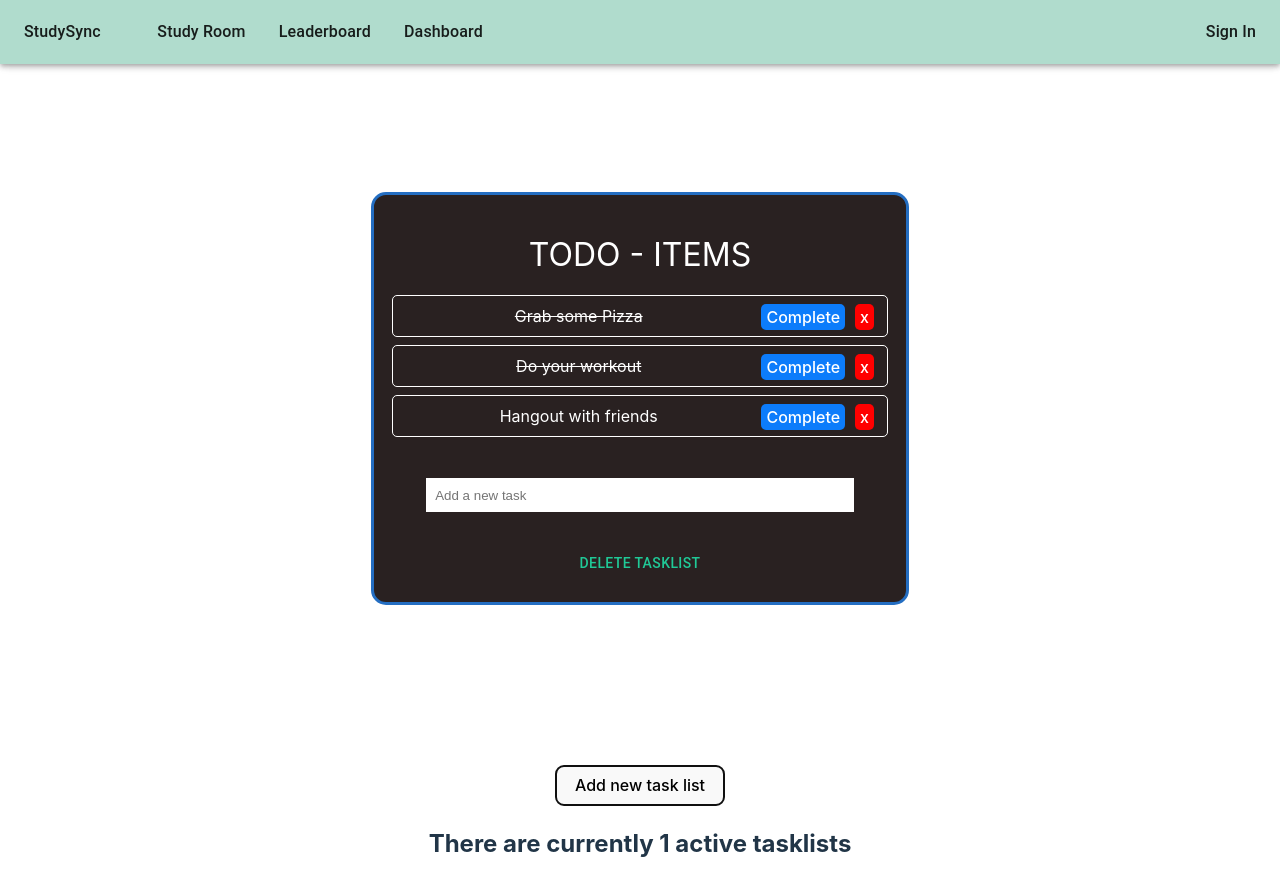
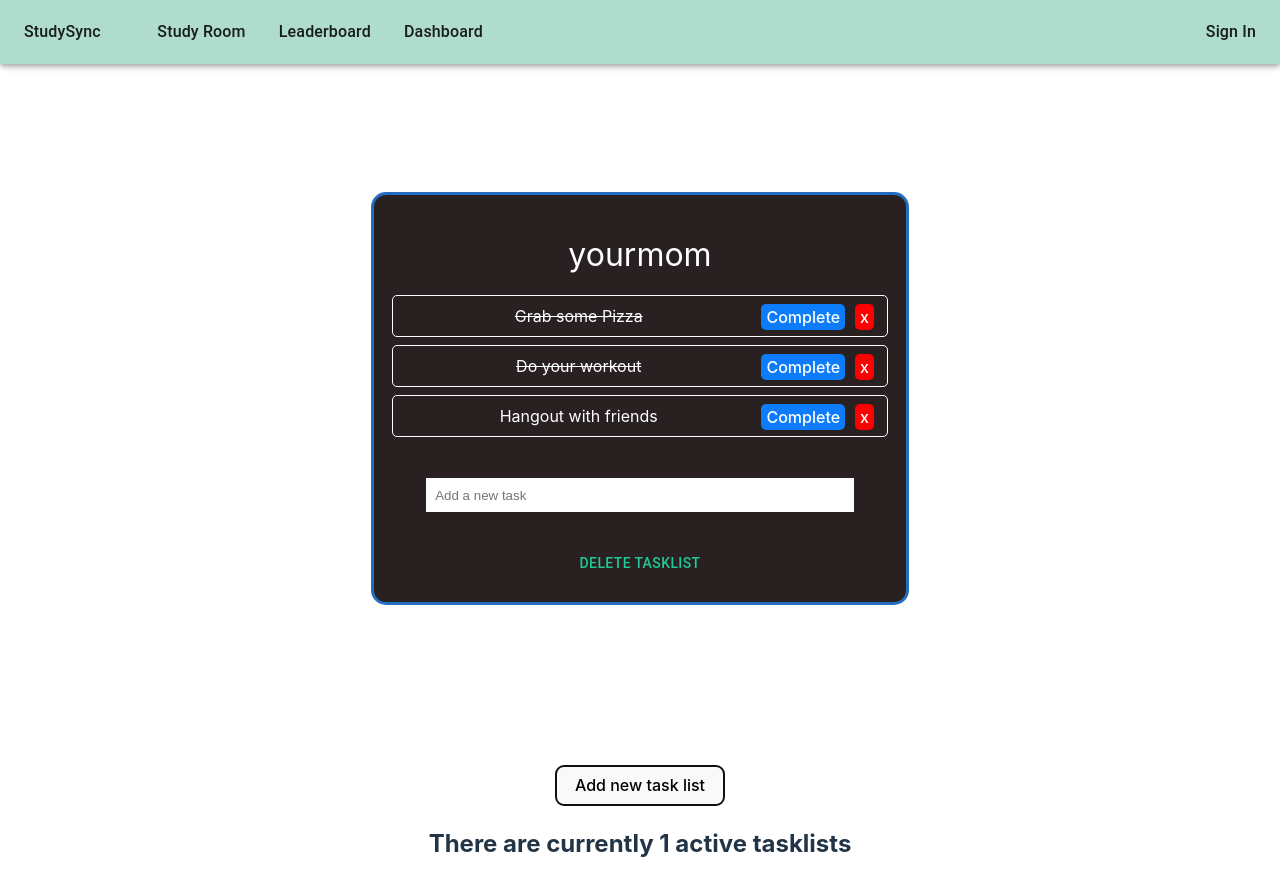
Before and after one commit to DevanQuinn/StudySync, a React (Vite) app: page /dashboard in a window 1280 px wide. Both pictures are taken after a click on the button "Add new task list". Shown: the top 896 px of the page. Built offline with nearby package versions, Linux system fonts and the light colour scheme.

Commit message:
I think I'm finally learning how to dynamically create components

```diff
--- a/src/components/Tasklist.jsx
+++ b/src/components/Tasklist.jsx
@@ -1,4 +1,4 @@
-import React, { useState } from 'react';
+import React, { useEffect, useState } from 'react';
 import './Tasklist.css';
 import Draggable from 'react-draggable';
 import { Button } from '@mui/material';
@@ -18,7 +18,7 @@ function Task({ task, index, completeTask, removeTask }) {
 
 
 
-function Tasklist({title, deleteFunc, id}) {
+function Tasklist({title, deletefunc, index, tasklistlength, id}) {
     const [tasks, setTasks] = useState([
         {
             title: "Grab some Pizza",
@@ -33,6 +33,10 @@ function Tasklist({title, deleteFunc, id}) {
             completed: false
         }
     ]);
+
+    useEffect(() => {
+        console.log("child with index " + index + "updated their tasklistlength to " + tasklistlength);
+    }, [tasklistlength]);
 
     const addTask = title => {
         const newTasks = [...tasks, { title, completed: false }];
@@ -51,14 +55,10 @@ function Tasklist({title, deleteFunc, id}) {
         setTasks(newTasks);
     };
 
-    const removeTasklist = () => {
-        deleteFunc(id);
-    }
-
     return (
         <Draggable>
             <div className="todo-container">
-                <div className="header">TODO - ITEMS</div>
+                <div className="header">{title}</div>
                 <div className="tasks">
                     {tasks.map((task, index) => (
                         <Task
@@ -73,7 +73,7 @@ function Tasklist({title, deleteFunc, id}) {
                 <div className="create-task" >
                     <CreateTask addTask={addTask} />
                 </div>
-                <Button onClick={removeTasklist}>Delete Tasklist</Button>
+                <Button onClick={() => deletefunc(index)}>Delete Tasklist</Button>
             </div>
         </Draggable>
     );
--- a/src/routes/dashboard.jsx
+++ b/src/routes/dashboard.jsx
@@ -17,23 +17,35 @@ function Dashboard() {
 
 	const addTasklistButtonClick = () => {
 		if (tasklistsList.length < 10) {
-			const tempid=nanoid();
-			setTasklists(tasklistsList.concat(<Tasklist title="yourmom" deleteFunc={deleteById} id={tempid}/>));
+			let newTasklistsList = [...tasklistsList, {title:"yourmom"}];
+			setTasklists(newTasklistsList);
 		}
 		else {
 			alert("The maximum number of tasklists is 10!");
 		}
 	}
 
-	const deleteById = id => {
-		console.log("deleting id " + id);
-		const newTasklistsList = tasklistsList.filter((tasklistsList) => tasklistsList.id = id); //This line specifically
+	const deleteByIndex = index => { //curiously, the old and new tasklistlists have the right length
+		console.log(tasklistsList); //however, regardless of how something is deleted, the tasklistlist is truncated to one tasklist
+		console.log("deleting index " + index); //could be because splice mutates, whereas filter does not. look into this?
+		let newTasklistsList = [...tasklistsList];
+		newTasklistsList = tasklistsList.splice(index, 1);
 		setTasklists(newTasklistsList);
+		console.log(tasklistsList);
 	}
 
 	return (
 		<div>
-			<>{tasklistsList}</>
+			<>{tasklistsList.map((tasklist, index) => (
+                        <Tasklist
+						id={nanoid()}
+                        title={tasklist.title}
+                        index={index}
+                        deletefunc={deleteByIndex}
+                        tasklistlength={tasklistsList.length}
+                        key={index}
+                        />
+                    ))}</>
 			<div>
 				<Button onClick={addTasklistButtonClick}>Add new task list</Button>
 				<h2>There are currently {tasklistsList.length} active tasklists</h2>
```
